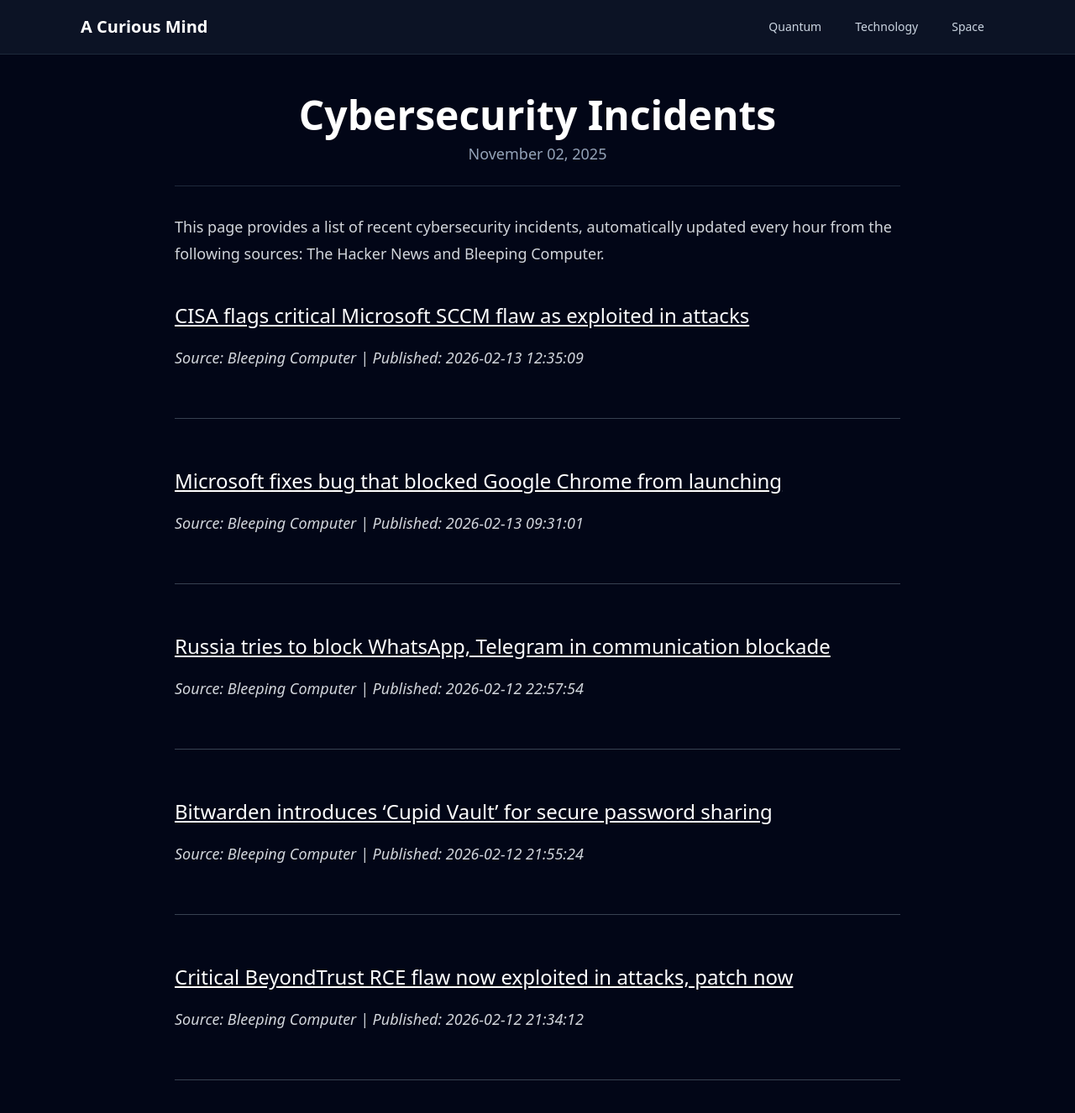
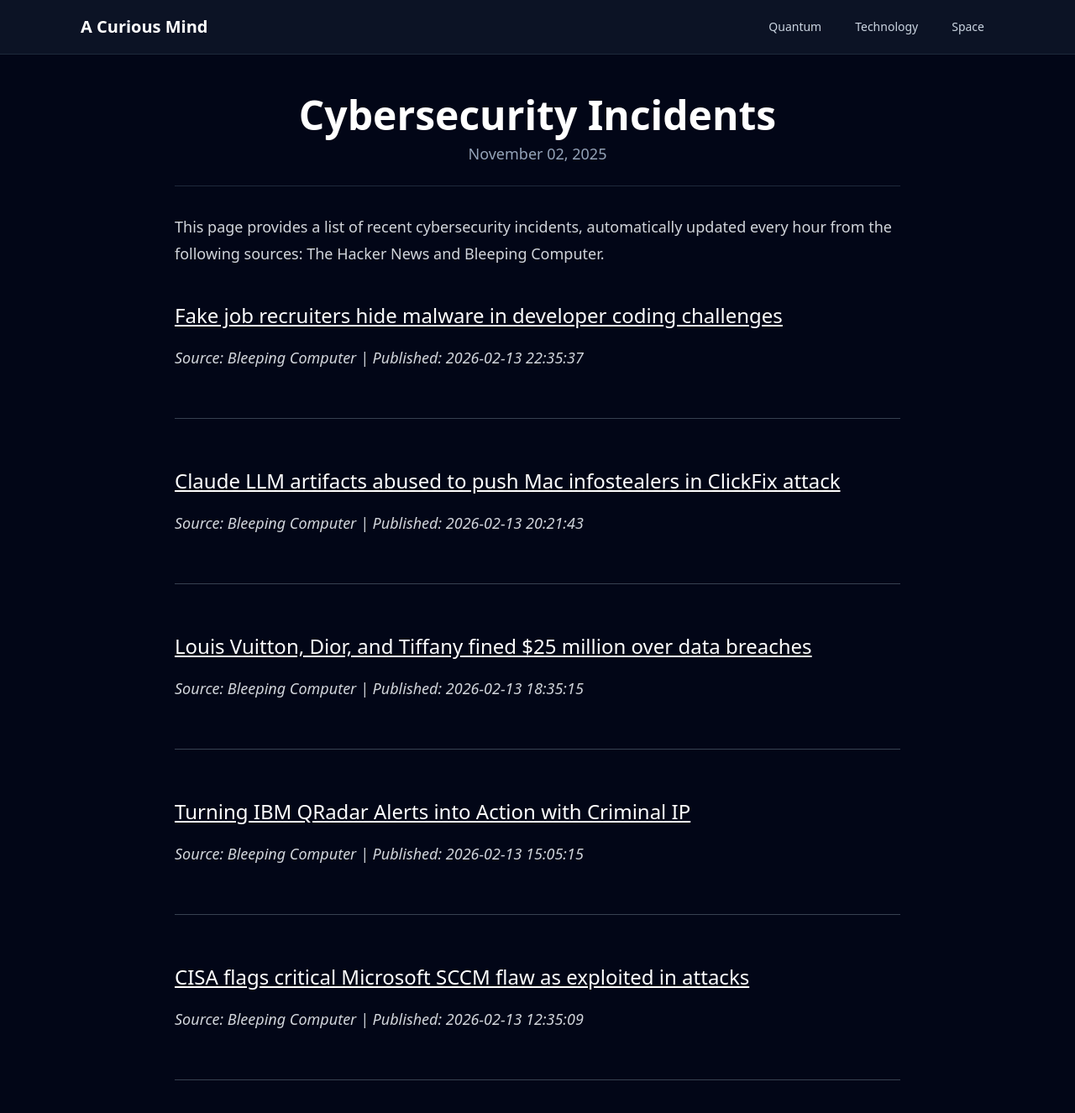
Before and after one commit to onehl7/onehl7.github.io, a Jekyll site: the page built from _posts/2025-11-02-cybersecurity-incidents.md, in a window 1280 px wide and 1400 px high. Shown: the top 1326 px of the window at 84% size. Built offline with Jekyll 4.4.1, drawn with Linux system fonts in a browser that asks for light colours; nearby versions of some CDN libraries.

Commit message:
Update news data

```diff
--- a/_data/news.json
+++ b/_data/news.json
@@ -1,32 +1,32 @@
 [
+  {
+    "source": "Bleeping Computer",
+    "title": "Fake job recruiters hide malware in developer coding challenges",
+    "link": "https://www.bleepingcomputer.com/news/security/fake-job-recruiters-hide-malware-in-developer-coding-challenges/",
+    "published": "2026-02-13 22:35:37"
+  },
+  {
+    "source": "Bleeping Computer",
+    "title": "Claude LLM artifacts abused to push Mac infostealers in ClickFix attack",
+    "link": "https://www.bleepingcomputer.com/news/security/claude-llm-artifacts-abused-to-push-mac-infostealers-in-clickfix-attack/",
+    "published": "2026-02-13 20:21:43"
+  },
+  {
+    "source": "Bleeping Computer",
+    "title": "Louis Vuitton, Dior, and Tiffany fined $25 million over data breaches",
+    "link": "https://www.bleepingcomputer.com/news/security/louis-vuitton-dior-and-tiffany-fined-25-million-over-data-breaches/",
+    "published": "2026-02-13 18:35:15"
+  },
+  {
+    "source": "Bleeping Computer",
+    "title": "Turning IBM QRadar Alerts into Action with Criminal IP",
+    "link": "https://www.bleepingcomputer.com/news/security/turning-ibm-qradar-alerts-into-action-with-criminal-ip/",
+    "published": "2026-02-13 15:05:15"
+  },
   {
     "source": "Bleeping Computer",
     "title": "CISA flags critical Microsoft SCCM flaw as exploited in attacks",
     "link": "https://www.bleepingcomputer.com/news/security/cisa-flags-microsoft-configmgr-rce-flaw-as-exploited-in-attacks/",
     "published": "2026-02-13 12:35:09"
-  },
-  {
-    "source": "Bleeping Computer",
-    "title": "Microsoft fixes bug that blocked Google Chrome from launching",
-    "link": "https://www.bleepingcomputer.com/news/microsoft/microsoft-fixes-family-safety-bug-that-blocks-google-chrome-from-launching/",
-    "published": "2026-02-13 09:31:01"
-  },
-  {
-    "source": "Bleeping Computer",
-    "title": "Russia tries to block WhatsApp, Telegram in communication blockade",
-    "link": "https://www.bleepingcomputer.com/news/security/russia-tries-to-block-whatsapp-telegram-in-communication-blockade/",
-    "published": "2026-02-12 22:57:54"
-  },
-  {
-    "source": "Bleeping Computer",
-    "title": "Bitwarden introduces \u2018Cupid Vault\u2019 for secure password sharing",
-    "link": "https://www.bleepingcomputer.com/news/security/bitwarden-introduces-cupid-vault-for-secure-password-sharing/",
-    "published": "2026-02-12 21:55:24"
-  },
-  {
-    "source": "Bleeping Computer",
-    "title": "Critical BeyondTrust RCE flaw now exploited in attacks, patch now",
-    "link": "https://www.bleepingcomputer.com/news/security/critical-beyondtrust-rce-flaw-now-exploited-in-attacks-patch-now/",
-    "published": "2026-02-12 21:34:12"
   }
 ]
```
